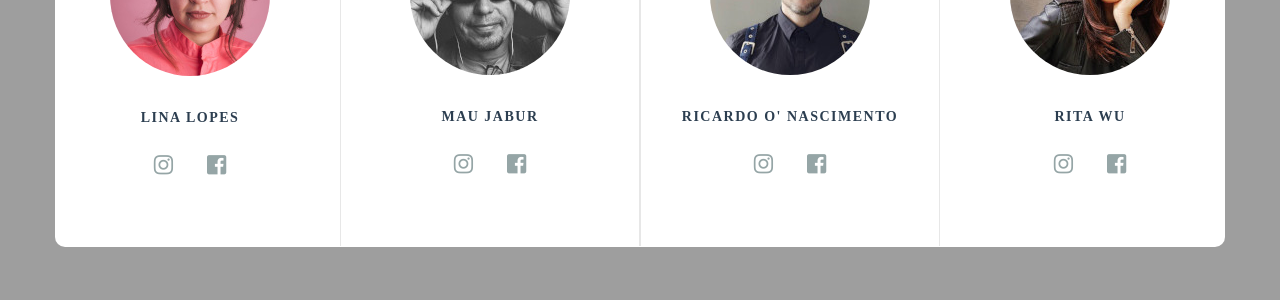
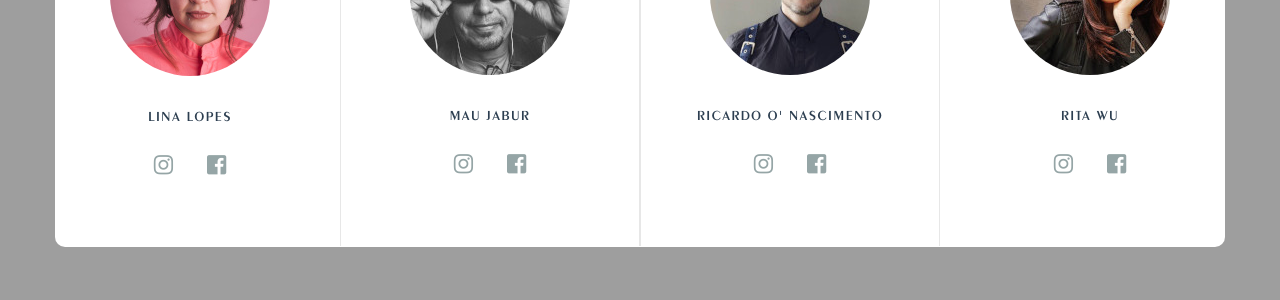
Before and after one commit to NANA-wearables/nana-site, a Jekyll site: the page built from _pages/index_pt.html, in a window 1280 px wide. Shown: the part 4592-4892 px from the top of the page. Built offline with Jekyll 4.4.1, drawn with Linux system fonts in a browser that asks for light colours; nearby versions of some CDN libraries; library files that are not in the unit come from our copies.

Commit message:
Update index.html

```diff
--- a/_layouts/index.html
+++ b/_layouts/index.html
@@ -203,7 +203,7 @@
 			<div class="row">
 				<div class="col-md-3 padding_top65 padding_bottom65 block">
 					<img src="i/equipe/lina1.jpg" class="radius_full" alt="" />
-					<div class="top30 font14 semibold uppercase spacing15 dark_blue title">Lina Lopes</div>
+					<div class="font_first top30 font14 semibold uppercase spacing15 dark_blue title">Lina Lopes</div>
 					<div class="top20 buttons">
 						<a href="https://www.instagram.com/lilo.think" class="font22 link medium_gray sides15"><i class="fab fa-instagram"></i></a>
 						<a href="https://www.facebook.com/senhoritalina" class="font22 link medium_gray sides15"><i class="fab fa-facebook-square"></i></a>
@@ -211,7 +211,7 @@
 				</div>
 				<div class="col-md-3 padding_top65 padding_bottom65 block bordered">
 					<img src="i/equipe/mau1.jpg" class="radius_full" alt="" />
-					<div class="top30 font14 semibold uppercase spacing15 dark_blue title">Mau Jabur</div>
+					<div class="font_first top30 font14 semibold uppercase spacing15 dark_blue title">Mau Jabur</div>
 					<div class="top20 buttons">
 						<a href="#" class="font22 link medium_gray sides15"><i class="fab fa-instagram"></i></a>
 						<a href="https://www.facebook.com/mauricio.jabur.72" class="font22 link medium_gray sides15"><i class="fab fa-facebook-square"></i></a>
@@ -219,7 +219,7 @@
 				</div>
 				<div class="col-md-3 padding_top65 padding_bottom65 block bordered">
 					<img src="i/equipe/ricardo1.jpg" class="radius_full" alt="" />
-					<div class="top30 font14 semibold uppercase spacing15 dark_blue title">Ricardo O' Nascimento</div>
+					<div class="font_first top30 font14 semibold uppercase spacing15 dark_blue title">Ricardo O' Nascimento</div>
 					<div class="top20 buttons">
 						<a href="#" class="font22 link medium_gray sides15"><i class="fab fa-instagram"></i></a>
 						<a href="https://www.facebook.com/rnascimento" class="font22 link medium_gray sides15"><i class="fab fa-facebook-square"></i></a>
@@ -227,7 +227,7 @@
 				</div>
                 <div class="col-md-3 padding_top65 padding_bottom65 block">
 					<img src="i/equipe/rita1.jpg" class="radius_full" alt="" />
-					<div class="top30 font14 semibold uppercase spacing15 dark_blue title">Rita Wu</div>
+					<div class="font_first top30 font14 semibold uppercase spacing15 dark_blue title">Rita Wu</div>
 					<div class="top20 buttons">
 						<a href="#" class="font22 link medium_gray sides15"><i class="fab fa-instagram"></i></a>
 						<a href="https://www.facebook.com/digwu" class="font22 link medium_gray sides15"><i class="fab fa-facebook-square"></i></a>
```
